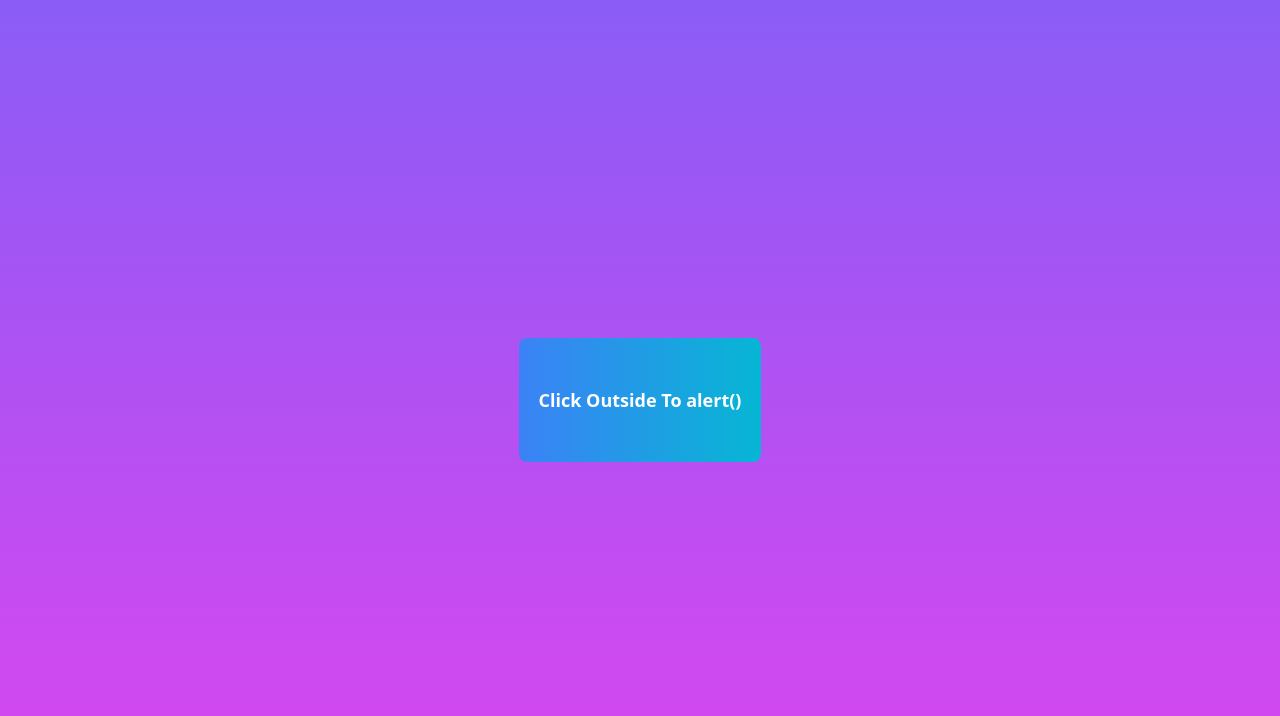
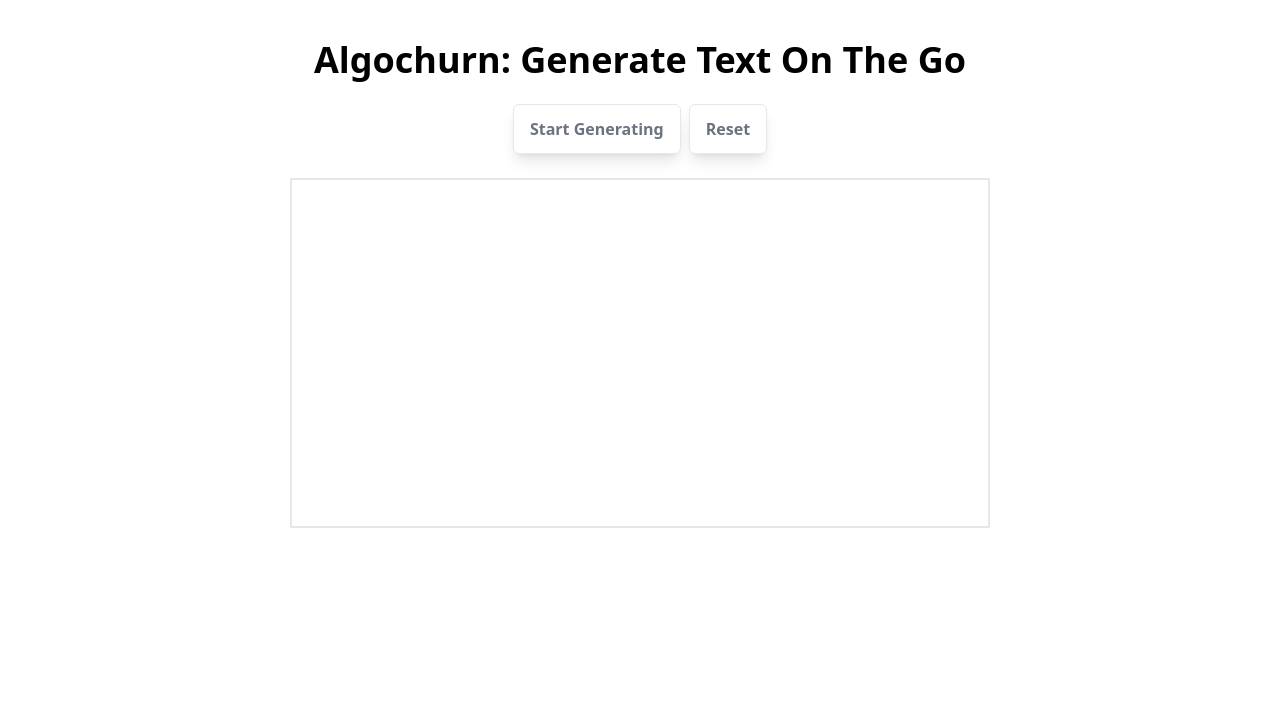
Before and after one commit to AlkTheOrg/algochurn-frontend-challenges, a React (Vite) app: page / in a window 1280 px wide. Shown: the top 716 px of the page. Built offline with nearby package versions, Linux system fonts and the light colour scheme.

Commit message:
TypeWriter v1

```diff
--- a/src/App.tsx
+++ b/src/App.tsx
@@ -1,13 +1,15 @@
 import './index.css'
 import { InsertTextInDocument } from './InsertTextInDocument'
 import { SelectAllCheckboxes } from './SelectAllCheckboxes';
+import { TypeWriterEffect } from './TypeWriterEffect';
 import { UseOutsideClickDemo } from './useOutsideClick';
 
 function App() {
   const components = [
     InsertTextInDocument,
     SelectAllCheckboxes,
-    UseOutsideClickDemo
+    UseOutsideClickDemo,
+    TypeWriterEffect
   ]
   if (components.length === 0) return null;
   // const SelectedComponent = components[2];
--- /dev/null
+++ b/src/TypeWriterEffect/TypeWriter.tsx
@@ -0,0 +1,43 @@
+import { FC, useEffect, useState } from "react";
+
+type Props = {
+  className: string,
+  text: string,
+  delay: number // in ms
+}
+
+let interval: number;
+export const TypeWriter: FC<Props> = ({ className, text, delay }) => {
+  const [curText, setCurText] = useState('');
+  const [charIndex, setCharIndex] = useState(0);
+
+  const reset = () => {
+    setCurText('');
+    setCharIndex(0);
+  }
+
+  useEffect(() => {
+    reset();
+  }, [text])
+
+  useEffect(() => {
+    const charUpdater = () => {
+      if (charIndex >= text.length) {
+        clearInterval(interval);
+      } else {
+        setCurText(prev => prev + text[charIndex]);
+        setCharIndex(prev => prev + 1);
+      }
+    };
+
+    if (text) {
+      interval = setInterval(charUpdater, delay)
+    }
+    return () => {
+      clearInterval(interval);
+    }
+  }, [charIndex, text, delay])
+  return <div className={className}>
+    {curText}
+  </div>
+};
--- /dev/null
+++ b/src/TypeWriterEffect/index.tsx
@@ -0,0 +1,47 @@
+import { useState } from "react";
+import { TypeWriter } from "./TypeWriter";
+
+type GenerationStatus = 'idle' | 'running';
+
+const buttonClasses = "text-gray-500 font-bold shadow-lg px-4 py-3 rounded-md border-[.2px] mx-1 hover:bg-gray-100 disabled:bg-gray-100";
+
+const loremIpsum = "Lorem ipsum dolor sit amet consectetur adipisicing elit. Voluptas quis facilis doloremque eaque nulla qui? Adipisci facere, eos iusto inventore ex ut nesciunt distinctio nisi quas qui atque accusantium soluta? Lorem ipsum dolor sit amet consectetur adipisicing elit. Voluptas quis facilis doloremque eaque nulla qui? Adipisci facere, eos iusto inventore ex ut nesciunt distinctio nisi quas qui atque accusantium soluta? Lorem ipsum dolor sit amet consectetur adipisicing elit. Voluptas quis facilis doloremque eaque nulla qui? Adipisci facere, eos iusto inventore ex ut nesciunt distinctio nisi quas qui atque accusantium soluta? Lorem ipsum dolor sit amet consectetur adipisicing elit. Voluptas quis facilis doloremque eaque nulla qui? Adipisci facere, eos iusto inventore ex ut nesciunt distinctio nisi quas qui atque accusantium soluta?";
+
+export const TypeWriterEffect = () => {
+  const [generationStatus, setGenerationStatus] = useState<GenerationStatus>('idle');
+  const startGenerating = () => {
+    if (generationStatus !== 'running') {
+      setGenerationStatus('running');
+    }
+  };
+
+  const resetGeneration = () => {
+    setGenerationStatus('idle');
+  };
+
+  return (
+    <div className="flex justify-center flex-col items-center mt-10">
+      <h1 className="text-4xl font-bold">
+        Algochurn: Generate Text On The Go
+      </h1>
+      <div className="flex mt-6">
+        <button
+          type="button"
+          className={buttonClasses}
+          disabled={generationStatus === 'running'}
+          onClick={startGenerating}
+        >
+          Start Generating
+        </button>
+        <button type="button" className={buttonClasses} onClick={resetGeneration}>
+          Reset
+        </button>
+      </div>
+      <TypeWriter
+        className={"mt-6 p-4 w-[700px] h-[350px] border-2 overflow-hidden"}
+        text={generationStatus === 'idle' ? '' : loremIpsum}
+        delay={10}
+      />
+    </div>
+  );
+};
```
